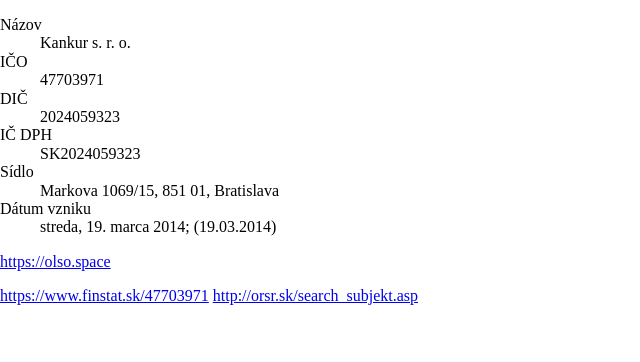
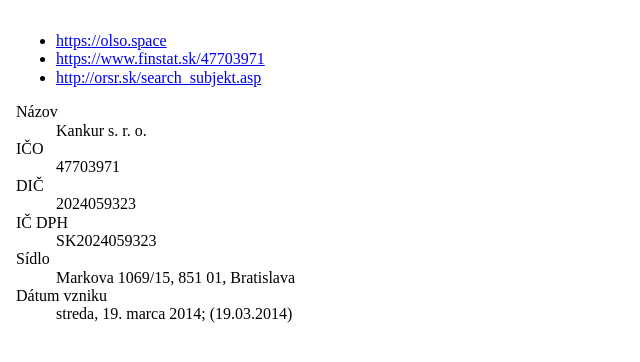
Before and after one commit to olso/kankur.xyz, a website: page index.html in a window 1280 px wide. Shown: the whole page, without its empty margins (0-640 px from the left). Drawn offline with nearby package versions, Linux system fonts and the light colour scheme.

Commit message:
normalize

```diff
--- a/index.html
+++ b/index.html
@@ -3,12 +3,23 @@
 
 <head>
   <meta charset="utf-8" />
-  <title>Kankur</title>
+  <title>Kankur s.r.o.</title>
   <link rel="stylesheet" href="https://cdnjs.cloudflare.com/ajax/libs/normalize/8.0.0/normalize.min.css">
+  <meta name="viewport" content="width=device-width, initial-scale=1.0">
+  <style>
+    body {
+      padding: 1rem;
+    }
+  </style>
 </head>
 
 <body>
   <header>
+    <ul>
+      <li><a href="https://olso.space" target="_blank">https://olso.space</a></li>
+      <li><a href="https://www.finstat.sk/47703971" target="_blank">https://www.finstat.sk/47703971</a></li>
+      <li><a href="http://orsr.sk/search_subjekt.asp" target="_blank">http://orsr.sk/search_subjekt.asp</a></li>
+    </ul>
   </header>
   <main>
     <dl>
@@ -26,15 +37,6 @@
       <dd>streda, 19. marca 2014; (19.03.2014)</dd>
     </dl>
   </main>
-  <footer>
-    <p>
-      <a href="https://olso.space" target="_blank">https://olso.space</a>
-    </p>
-    <p>
-      <a href="https://www.finstat.sk/47703971" target="_blank">https://www.finstat.sk/47703971</a>
-      <a href="http://orsr.sk/search_subjekt.asp" target="_blank">http://orsr.sk/search_subjekt.asp</a>
-    </p>
-  </footer>
 </body>
 
 </html>
```
